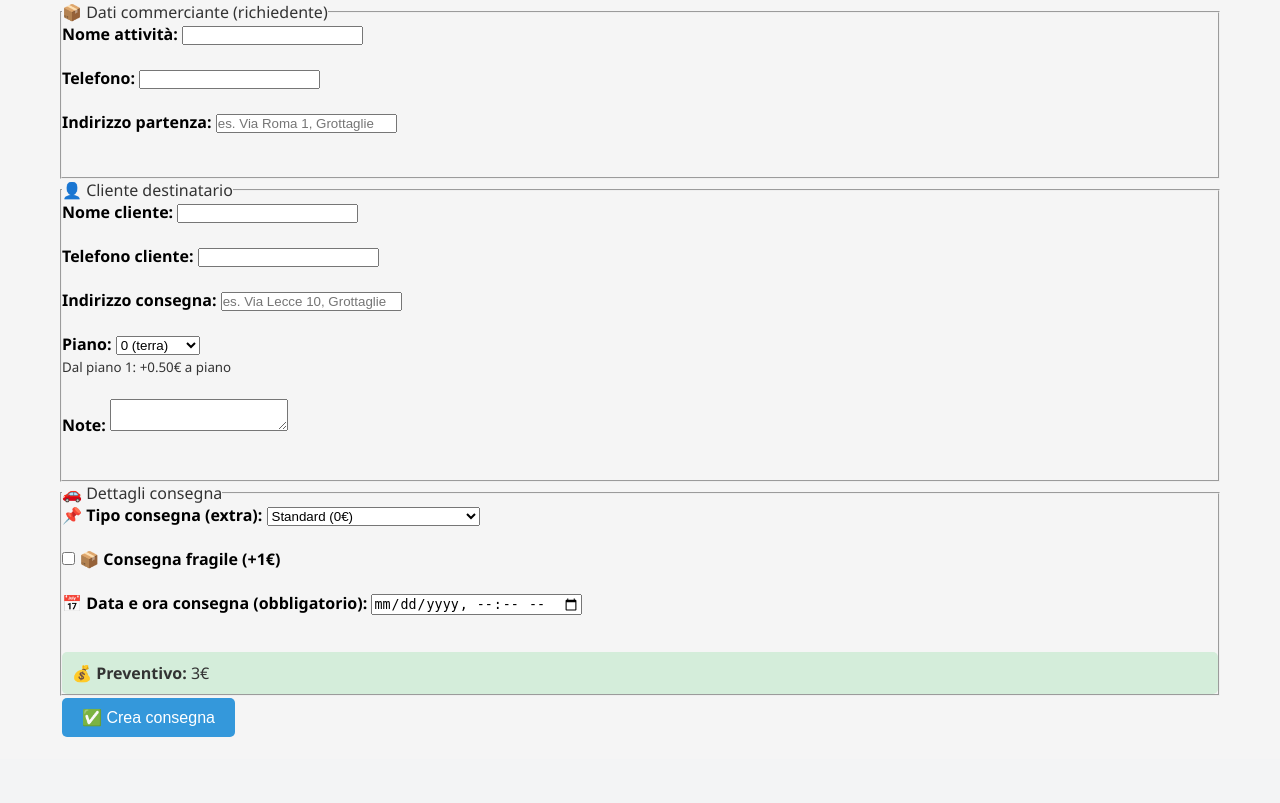
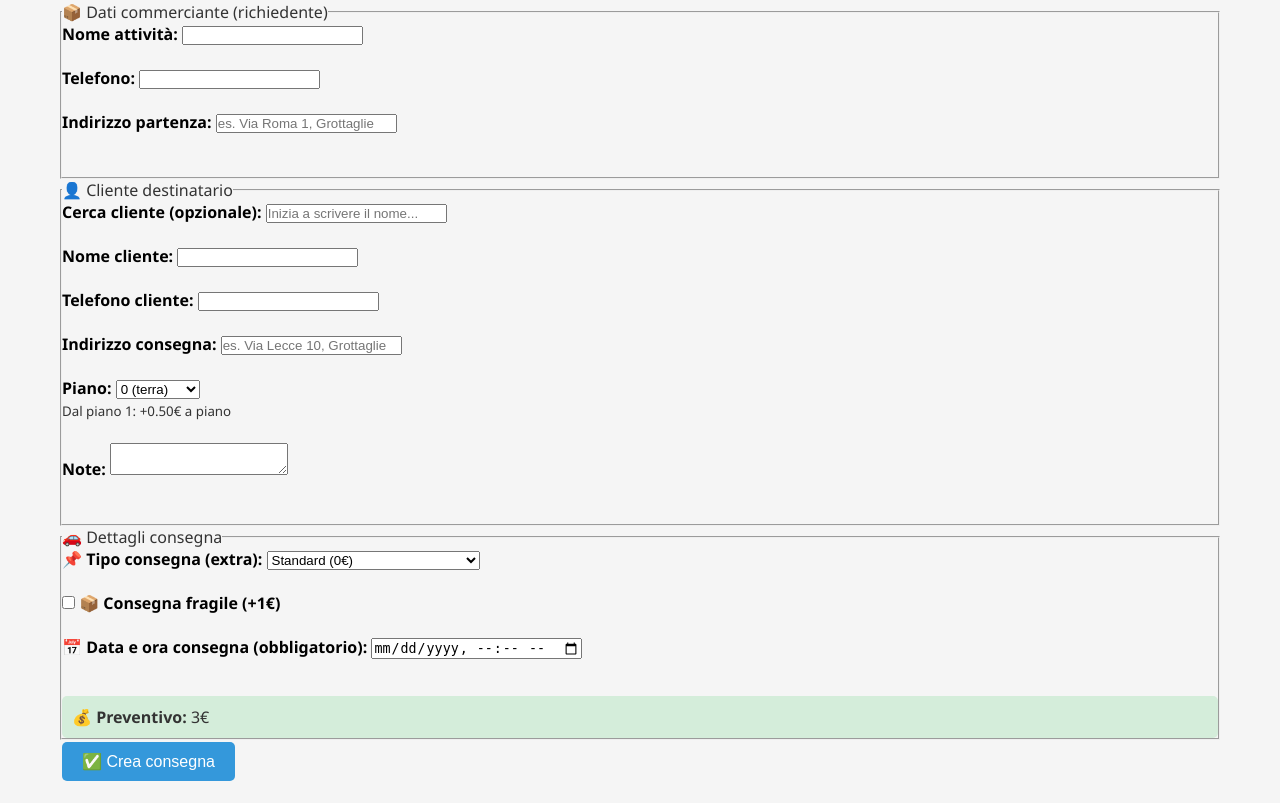
Before and after one commit to alux76/driver-consegne-personale, a Flask app: page /nuova in a window 1280 px wide. Shown: the part 185-988 px from the top of the page. Before the commit the page ends 922 px from the top, so only its background shows below. Run offline with Flask 3, Linux system fonts and the light colour scheme; some libraries are stand-ins or nearby versions.

Commit message:
Aggiunto autocompletamento clienti e rubrica

```diff
--- a/app.py
+++ b/app.py
@@ -1,5 +1,5 @@
 from flask import Flask, render_template, request, redirect, url_for, flash, jsonify
-from models import db, Consegna
+from models import db, Consegna, Cliente
 from dotenv import load_dotenv
 import os
 import requests
@@ -85,10 +85,9 @@ def hard_rebuild():
     except Exception as e:
         return f"❌ Errore: {str(e)}"
 
-# ========== PULISCI TUTTE LE CONSEGNE (CANCELLAZIONE FISICA) ==========
+# ========== PULISCI TUTTE LE CONSEGNE ==========
 @app.route('/api/pulisci_tutte', methods=['POST'])
 def api_pulisci_tutte():
-    """Cancella TUTTE le consegne fisicamente dal database"""
     try:
         num = Consegna.query.delete()
         db.session.commit()
@@ -96,6 +95,22 @@ def api_pulisci_tutte():
     except Exception as e:
         db.session.rollback()
         return jsonify({'success': False, 'error': str(e)}), 500
+
+# ========== API CERCA CLIENTI (AUTOCOMPLETAMENTO) ==========
+@app.route('/api/cerca_clienti', methods=['GET'])
+def api_cerca_clienti():
+    q = request.args.get('q', '')
+    telefono_commerciante = request.args.get('telefono', '')
+
+    if not q or not telefono_commerciante:
+        return jsonify([])
+
+    clienti = Cliente.query.filter(
+        Cliente.comm_telefono == telefono_commerciante,
+        Cliente.nome.ilike(f'%{q}%')
+    ).order_by(Cliente.ultimo_utilizzo.desc()).limit(10).all()
+
+    return jsonify([c.to_dict() for c in clienti])
 
 # ========== PAGINA DI ACCESSO COMMERCIANTE ==========
 @app.route('/accedi', methods=['GET', 'POST'])
@@ -243,7 +258,7 @@ def index():
                          consegne_accettate=consegne_accettate,
                          storico=storico)
 
-# ========== DASHBOARD COMMERCIANTE (CORRETTA) ==========
+# ========== DASHBOARD COMMERCIANTE ==========
 @app.route('/commerciante')
 def commerciante():
     telefono = request.args.get('telefono', '')
@@ -309,9 +324,11 @@ def statistiche():
                          commercianti_attivi=commercianti_attivi,
                          da=da_str, a=a_str)
 
-# ========== CREA NUOVA CONSEGNA ==========
+# ========== CREA NUOVA CONSEGNA (con autocompletamento e salvataggio cliente) ==========
 @app.route('/nuova', methods=['GET', 'POST'])
 def nuova_consegna():
+    orario_pre = request.args.get('orario', '')
+
     if request.method == 'POST':
         orario_raw = request.form.get('orario_richiesto', '')
         orario_formattato = orario_raw.replace('T', ' ') if orario_raw else ''
@@ -333,6 +350,26 @@ def nuova_consegna():
         db.session.add(consegna)
         db.session.commit()
 
+        # SALVA O AGGIORNA IL CLIENTE NELLA RUBRICA
+        cliente_esistente = Cliente.query.filter_by(
+            comm_telefono=consegna.comm_telefono,
+            telefono=consegna.cliente_telefono
+        ).first()
+
+        if cliente_esistente:
+            cliente_esistente.nome = consegna.cliente_nome
+            cliente_esistente.indirizzo = consegna.cliente_indirizzo_consegna
+            cliente_esistente.ultimo_utilizzo = datetime.now(timezone.utc)
+        else:
+            nuovo_cliente = Cliente(
+                nome=consegna.cliente_nome,
+                telefono=consegna.cliente_telefono,
+                indirizzo=consegna.cliente_indirizzo_consegna,
+                comm_telefono=consegna.comm_telefono
+            )
+            db.session.add(nuovo_cliente)
+        db.session.commit()
+
         invia_notifica_telegram(
             f"🆕 *NUOVA CONSEGNA*\n🏪 {consegna.comm_nome}\n👤 {consegna.cliente_nome}\n📍 {consegna.cliente_indirizzo_consegna}\n🕐 {consegna.orario_richiesto or '--'}\n💰 {consegna.totale_euro}€"
         )
@@ -340,7 +377,7 @@ def nuova_consegna():
         flash('Consegna creata con successo!', 'success')
         return redirect(url_for('commerciante', telefono=consegna.comm_telefono))
 
-    return render_template('nuova_consegna.html')
+    return render_template('nuova_consegna.html', orario_pre=orario_pre)
 
 # ========== DETTAGLIO CONSEGNA ==========
 @app.route('/consegna/<id>')
--- a/templates/nuova_consegna.html
+++ b/templates/nuova_consegna.html
@@ -25,16 +25,21 @@
     <fieldset>
         <legend>👤 Cliente destinatario</legend>
 
+        <label style="font-weight: bold; color: black;">Cerca cliente (opzionale):</label>
+        <input type="text" id="ricerca_cliente" placeholder="Inizia a scrivere il nome...">
+        <div id="risultati_clienti" style="border:1px solid #ccc; background:white; max-height:150px; overflow-y:auto; display:none;"></div>
+        <br><br>
+
         <label style="font-weight: bold; color: black;">Nome cliente:</label>
-        <input type="text" name="cliente_nome" required>
+        <input type="text" name="cliente_nome" id="cliente_nome" required>
         <br><br>
 
         <label style="font-weight: bold; color: black;">Telefono cliente:</label>
-        <input type="tel" name="cliente_telefono" required>
+        <input type="tel" name="cliente_telefono" id="cliente_telefono" required>
         <br><br>
 
         <label style="font-weight: bold; color: black;">Indirizzo consegna:</label>
-        <input type="text" name="cliente_indirizzo_consegna" required placeholder="es. Via Lecce 10, Grottaglie">
+        <input type="text" name="cliente_indirizzo_consegna" id="cliente_indirizzo" required placeholder="es. Via Lecce 10, Grottaglie">
         <br><br>
 
         <label style="font-weight: bold; color: black;">Piano:</label>
@@ -118,5 +123,58 @@
     extraSelect.addEventListener('change', aggiornaPreventivo);
 
     aggiornaPreventivo();
+
+    // ========== AUTOCOMPLETAMENTO CLIENTI ==========
+    const ricercaCliente = document.getElementById('ricerca_cliente');
+    const risultatiDiv = document.getElementById('risultati_clienti');
+    const clienteNome = document.getElementById('cliente_nome');
+    const clienteTelefono = document.getElementById('cliente_telefono');
+    const clienteIndirizzo = document.getElementById('cliente_indirizzo');
+    let timeoutId;
+
+    ricercaCliente.addEventListener('input', function() {
+        clearTimeout(timeoutId);
+        const query = this.value.trim();
+        if (query.length < 2) {
+            risultatiDiv.style.display = 'none';
+            return;
+        }
+
+        timeoutId = setTimeout(() => {
+            const telefonoCommerciante = document.querySelector('input[name="comm_telefono"]').value;
+            if (!telefonoCommerciante) return;
+
+            fetch(`/api/cerca_clienti?q=${encodeURIComponent(query)}&telefono=${encodeURIComponent(telefonoCommerciante)}`)
+                .then(res => res.json())
+                .then(data => {
+                    if (data.length === 0) {
+                        risultatiDiv.style.display = 'none';
+                        return;
+                    }
+                    risultatiDiv.innerHTML = data.map(c =>
+                        `<div style="padding: 8px; cursor: pointer; border-bottom:1px solid #eee;"
+                              onclick="selezionaCliente('${c.nome}', '${c.telefono}', '${c.indirizzo || ''}')">
+                            <strong>${c.nome}</strong> - ${c.telefono}<br>
+                            <small>${c.indirizzo || 'Indirizzo non salvato'}</small>
+                         </div>`
+                    ).join('');
+                    risultatiDiv.style.display = 'block';
+                });
+        }, 300);
+    });
+
+    function selezionaCliente(nome, telefono, indirizzo) {
+        clienteNome.value = nome;
+        clienteTelefono.value = telefono;
+        clienteIndirizzo.value = indirizzo;
+        ricercaCliente.value = '';
+        risultatiDiv.style.display = 'none';
+    }
+
+    document.addEventListener('click', function(e) {
+        if (!ricercaCliente.contains(e.target) && !risultatiDiv.contains(e.target)) {
+            risultatiDiv.style.display = 'none';
+        }
+    });
 </script>
 {% endblock %}
```
Also changed, not shown: models.py (+18 -1 lines).
